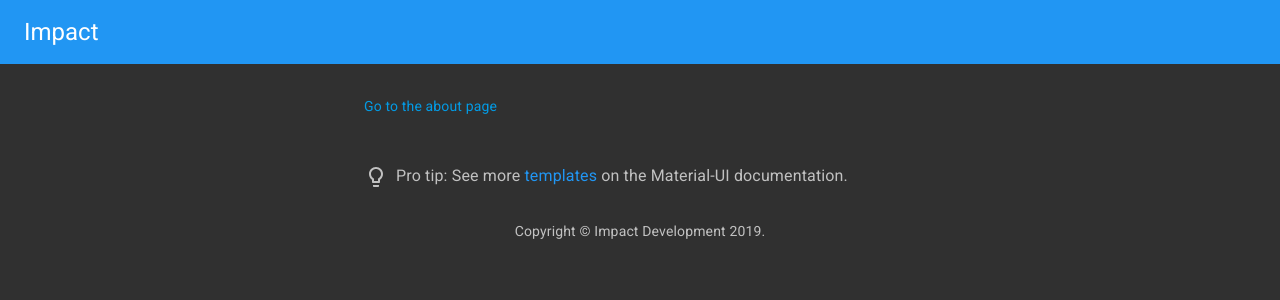
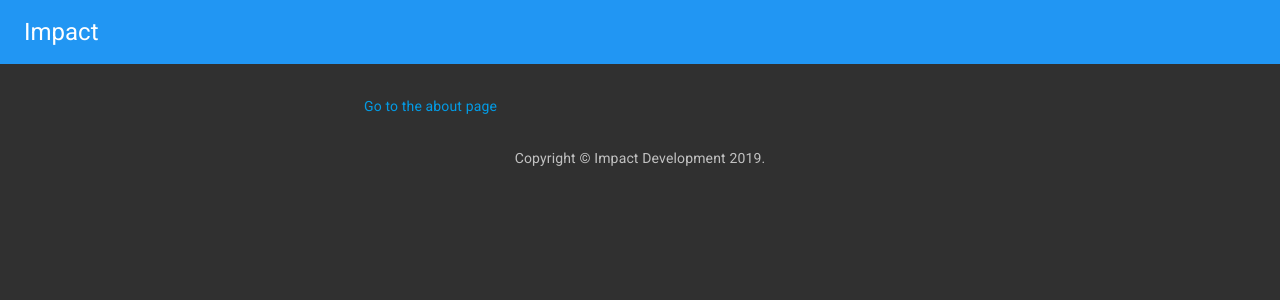
Before and after one commit to ImpactDevelopment/Website, a Next.js app: page / in a window 1280 px wide. Shown: the top 300 px of the page. Built offline with nearby package versions, Linux system fonts and the light colour scheme.

Commit message:
Remove ProTip

```diff
--- a/components/ProTip.tsx
+++ /dev/null
@@ -1,36 +0,0 @@
-import React from 'react'
-import { createStyles, makeStyles, Theme } from '@material-ui/core/styles'
-import Link from '@material-ui/core/Link'
-import SvgIcon, { SvgIconProps } from '@material-ui/core/SvgIcon'
-import Typography from '@material-ui/core/Typography'
-
-function LightBulbIcon(props: SvgIconProps): JSX.Element {
-	return (
-		<SvgIcon {...props}>
-			<path d="M9 21c0 .55.45 1 1 1h4c.55 0 1-.45 1-1v-1H9v1zm3-19C8.14 2 5 5.14 5 9c0 2.38 1.19 4.47 3 5.74V17c0 .55.45 1 1 1h6c.55 0 1-.45 1-1v-2.26c1.81-1.27 3-3.36 3-5.74 0-3.86-3.14-7-7-7zm2.85 11.1l-.85.6V16h-4v-2.3l-.85-.6C7.8 12.16 7 10.63 7 9c0-2.76 2.24-5 5-5s5 2.24 5 5c0 1.63-.8 3.16-2.15 4.1z" />
-		</SvgIcon>
-	)
-}
-
-const useStyles = makeStyles((theme: Theme) =>
-	createStyles({
-		root: {
-			margin: theme.spacing(6, 0, 3),
-		},
-		lightBulb: {
-			verticalAlign: 'middle',
-			marginRight: theme.spacing(1),
-		},
-	})
-)
-
-export default function ProTip(): JSX.Element {
-	const classes = useStyles()
-	return (
-		<Typography className={classes.root} color="textSecondary">
-			<LightBulbIcon className={classes.lightBulb} />
-			Pro tip: See more <Link href="https://material-ui.com/getting-started/templates/">templates</Link> on the
-			Material-UI documentation.
-		</Typography>
-	)
-}
--- a/pages/about.tsx
+++ b/pages/about.tsx
@@ -3,7 +3,6 @@ import Container from '@material-ui/core/Container'
 import Box from '@material-ui/core/Box'
 import MuiLink from '@material-ui/core/Link'
 
-import ProTip from '../components/ProTip'
 import Staff from '../components/Staff'
 import Layout from '../components/Layout'
 
@@ -14,7 +13,6 @@ export default function About(): JSX.Element {
 				<Box my={4}>
 					<MuiLink href="/">Go to the main page</MuiLink>
 					<Staff />
-					<ProTip />
 				</Box>
 			</Container>
 		</Layout>
--- a/pages/index.tsx
+++ b/pages/index.tsx
@@ -4,7 +4,6 @@ import Box from '@material-ui/core/Box'
 import { Link } from '@material-ui/core'
 
 import Layout from '../components/Layout'
-import ProTip from '../components/ProTip'
 
 export default function Index(): JSX.Element {
 	return (
@@ -14,7 +13,6 @@ export default function Index(): JSX.Element {
 					<Link href="/about" color="secondary">
 						Go to the about page
 					</Link>
-					<ProTip />
 				</Box>
 			</Container>
 		</Layout>
```
